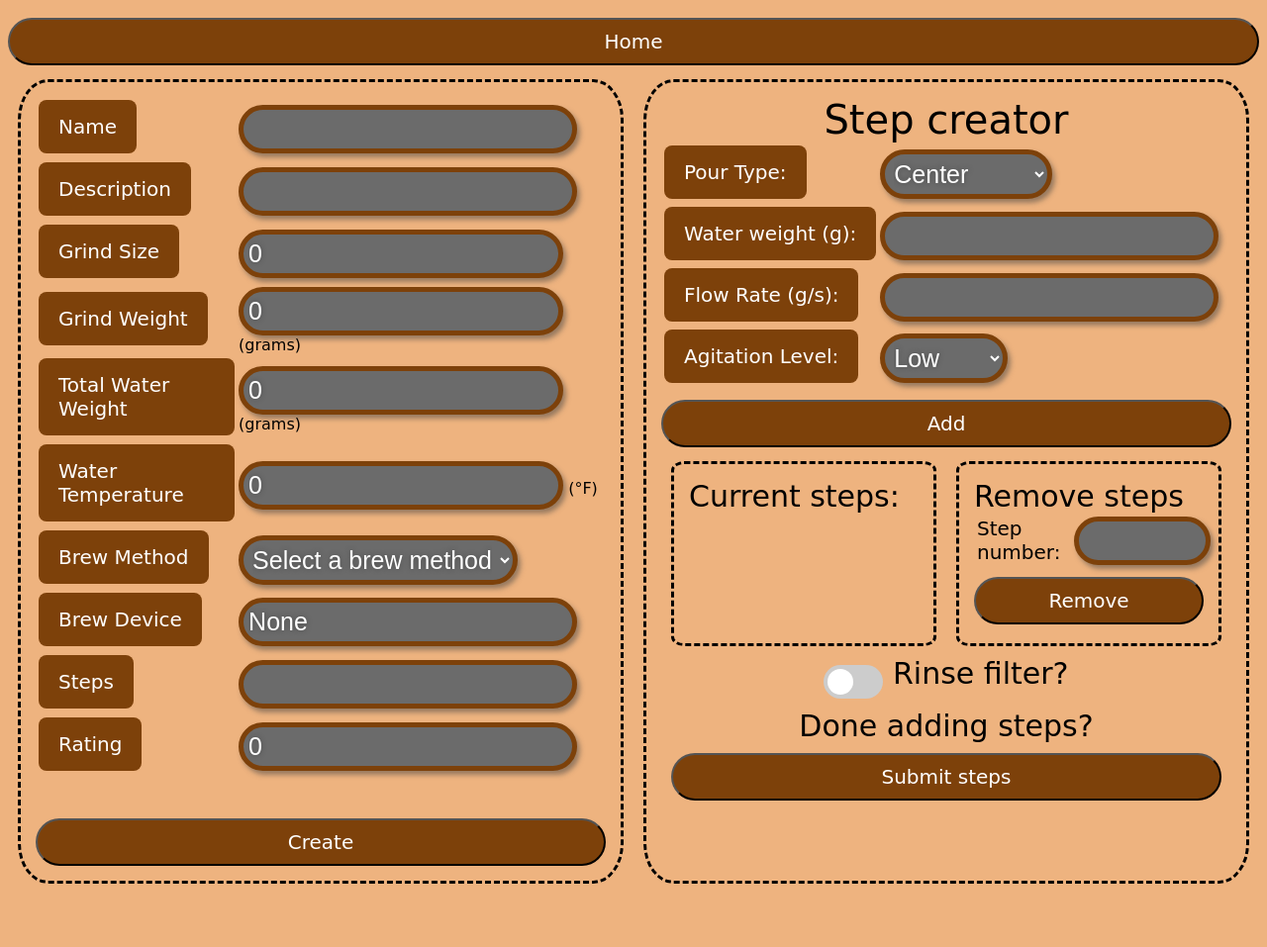
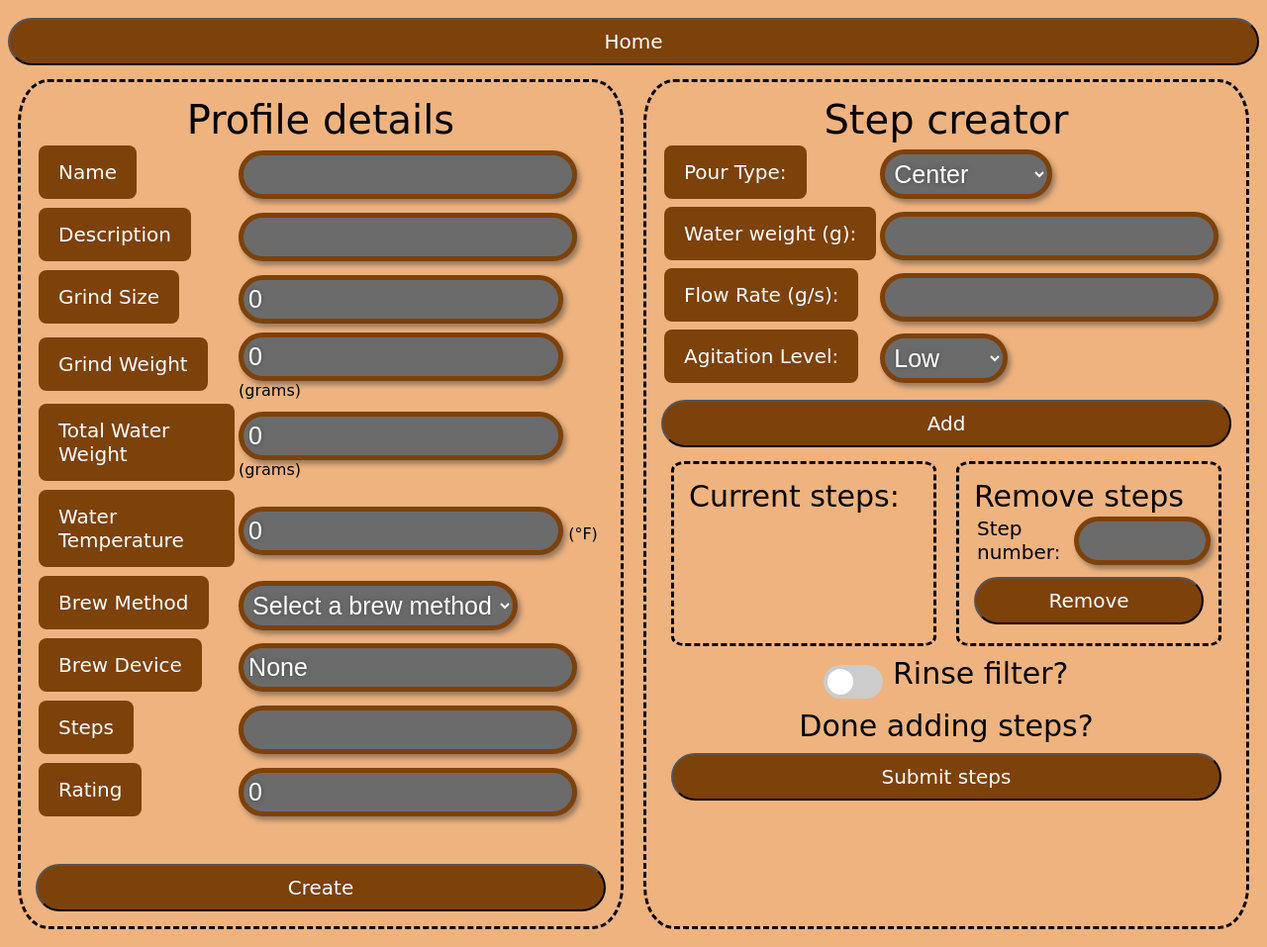
Before and after one commit to Quarks-1/Pour-over-and-over, a Django app: page /create_profile in a window 1280 px wide. Shown: the whole page at 99% size. Before the commit the page ends 893 px from the top, so only its background shows below. Run offline with Django 4.2, Linux system fonts and the light colour scheme.

Commit message:
add header to profile creation page

```diff
--- a/pourover/templates/pourover/create_profile.html
+++ b/pourover/templates/pourover/create_profile.html
@@ -11,7 +11,9 @@
 <body>
     <button onclick="window.location.href = '{% url 'home_page' %}'" class ='create_profile_button' id='id_create_profile_button'>Home</button>
     <div class='container'>
-        <div class='box'>
+        <div class='box'><div class='step-title'>
+                <span >Profile details</span>
+            </div>
             <form method="post" action="{% url 'create' %}" class='create-form'>
                 {% csrf_token %}
                 <table>
```
